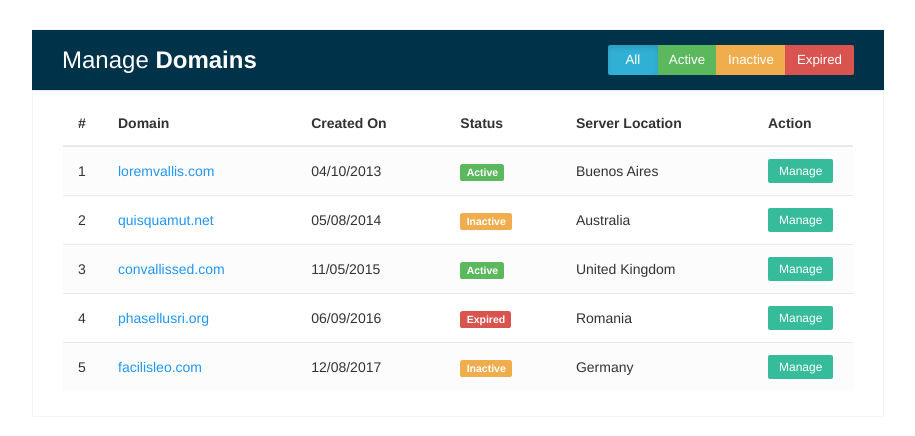
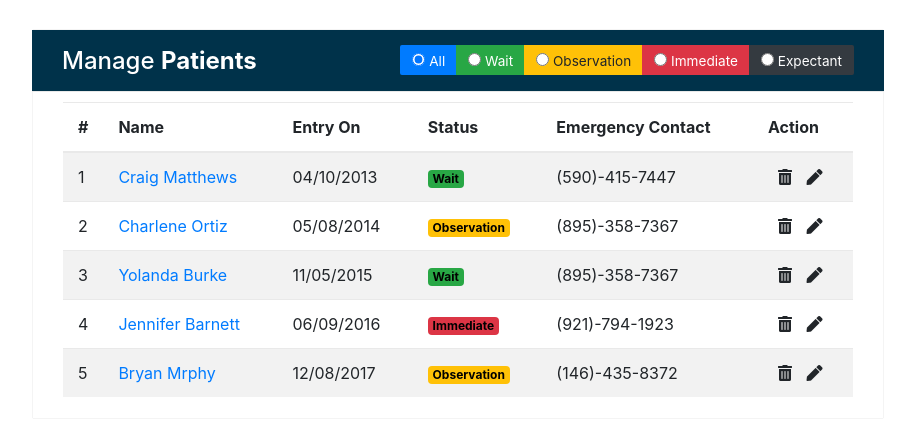
Before and after one commit to scammi/triage-client, a website: page index.html in a window 1280 px wide. Shown: the whole page, without its empty margins (182-1097 px from the left). Drawn offline with nearby package versions, Linux system fonts and the light colour scheme.

Commit message:
patient manager

```diff
--- a/index.html
+++ b/index.html
@@ -2,35 +2,36 @@
 <html lang="en">
 <head>
 <meta charset="utf-8">
-<meta http-equiv="X-UA-Compatible" content="IE=edge">
 <meta name="viewport" content="width=device-width, initial-scale=1">
-<title>Bootstrap Data Table with Filter Row Feature</title>
+<title>Patient Manager</title>
 <link rel="stylesheet" href="https://fonts.googleapis.com/css?family=Roboto|Varela+Round">
-<link rel="stylesheet" href="https://fonts.googleapis.com/icon?family=Material+Icons">
-<link rel="stylesheet" href="https://maxcdn.bootstrapcdn.com/font-awesome/4.7.0/css/font-awesome.min.css">
-<link rel="stylesheet" href="https://maxcdn.bootstrapcdn.com/bootstrap/3.3.7/css/bootstrap.min.css">
+<link rel="stylesheet" href="https://maxcdn.bootstrapcdn.com/bootstrap/4.0.0/css/bootstrap.min.css" integrity="sha384-Gn5384xqQ1aoWXA+058RXPxPg6fy4IWvTNh0E263XmFcJlSAwiGgFAW/dAiS6JXm" crossorigin="anonymous">
+<link rel="stylesheet" href="https://use.fontawesome.com/releases/v5.8.2/css/all.css" integrity="sha384-oS3vJWv+0UjzBfQzYUhtDYW+Pj2yciDJxpsK1OYPAYjqT085Qq/1cq5FLXAZQ7Ay" crossorigin="anonymous">
 <link rel="stylesheet" href="./src/css/index.css">
-<script src="https://maxcdn.bootstrapcdn.com/bootstrap/3.3.7/js/bootstrap.min.js"></script>
 </head>
+
 <body>
     <div class="table-wrapper">
         <div class="table-title">
             <div class="row">
-                <div class="col-sm-6"><h2>Manage <b>Domains</b></h2></div>
+                <div class="col-sm-6"><h2>Manage <b>Patients</b></h2></div>
                 <div class="col-sm-6">
-                    <div class="btn-group" data-toggle="buttons">
-                        <label class="btn btn-info active">
+                    <div class="btn-group" role="group" >
+                        <button type="button" class="btn btn-primary">
                             <input type="radio" name="status" value="all" checked="checked"> All
-                        </label>
-                        <label class="btn btn-success">
-                            <input type="radio" name="status" value="active"> Active
-                        </label>
-                        <label class="btn btn-warning">
-                            <input type="radio" name="status" value="inactive"> Inactive
-                        </label>
-                        <label class="btn btn-danger">
-                            <input type="radio" name="status" value="expired"> Expired
-                        </label>
+                        </button>
+                        <button type="button" class="btn btn-success">
+                            <input type="radio" name="status" value="active"> Wait
+                        </button>
+                        <button type="button" class="btn btn-warning">
+                            <input type="radio" name="status" value="inactive"> Observation
+                        </button>
+                        <button type="button" class="btn btn-danger">
+                            <input type="radio" name="status" value="expired"> Immediate
+                        </button>
+                        <button type="button" class="btn btn-dark">
+                            <input type="radio" name="status" value="expired"> Expectant
+                        </button>
                     </div>
                 </div>
             </div>
@@ -39,58 +40,61 @@
             <thead>
                 <tr>
                     <th>#</th>
-                    <th>Domain</th>
-                    <th>Created&nbsp;On</th>
+                    <th>Name</th>
+                    <th>Entry&nbsp;On</th>
                     <th>Status</th>
-                    <th>Server&nbsp;Location</th>
+                    <th>Emergency&nbsp;Contact</th>
                     <th>Action</th>
                 </tr>
             </thead>
             <tbody>
                 <tr data-status="active">
                     <td>1</td>
-                    <td><a href="#">loremvallis.com</a></td>
+                    <td><a href="#">Craig Matthews</a></td>
                     <td>04/10/2013</td>
-                    <td><span class="label label-success">Active</span></td>
-                    <td>Buenos Aires</td>
-                    <td><a href="#" class="btn btn-sm manage">Manage</a></td>
+                    <td><span class="label label-success">Wait</span></td>
+                    <td>(590)-415-7447</td>
+                    <td><i class="fas fa-trash-alt"></i> <i class="fas fa-pen"></i></td>
                 </tr>
                 <tr data-status="inactive">
                     <td>2</td>
-                    <td><a href="#">quisquamut.net</a></td>
+                    <td><a href="#">Charlene Ortiz</a></td>
                     <td>05/08/2014</td>
-                    <td><span class="label label-warning">Inactive</span></td>
-                    <td>Australia</td>
-                    <td><a href="#" class="btn btn-sm manage">Manage</a></td>
+                    <td><span class="label label-warning">Observation</span></td>
+                    <td>(895)-358-7367</td>
+                    <td><i class="fas fa-trash-alt"></i> <i class="fas fa-pen"></i></td>
                 </tr>
                 <tr data-status="active">
                     <td>3</td>
-                    <td><a href="#">convallissed.com</a></td>
+                    <td><a href="#">Yolanda Burke</a></td>
                     <td>11/05/2015</td>
-                    <td><span class="label label-success">Active</span></td>
-                    <td>United Kingdom</td>
-                    <td><a href="#" class="btn btn-sm manage">Manage</a></td>
+                    <td><span class="label label-success">Wait</span></td>
+                    <td>(895)-358-7367</td>
+                    <td><i class="fas fa-trash-alt"></i> <i class="fas fa-pen"></i></td>
                 </tr>
                 <tr data-status="expired">
                     <td>4</td>
-                    <td><a href="#">phasellusri.org</a></td>
+                    <td><a href="#">Jennifer Barnett</a></td>
                     <td>06/09/2016</td>
-                    <td><span class="label label-danger">Expired</span></td>
-                    <td>Romania</td>
-                    <td><a href="#" class="btn btn-sm manage">Manage</a></td>
+                    <td><span class="label label-danger">Immediate</span></td>
+                    <td>(921)-794-1923</td>
+                    <td><i class="fas fa-trash-alt"></i> <i class="fas fa-pen"></i></td>
                 </tr>
                 <tr data-status="inactive">
                     <td>5</td>
-                    <td><a href="#">facilisleo.com</a></td>
+                    <td><a href="#">Bryan Mrphy</a></td>
                     <td>12/08/2017</td>
-                    <td><span class="label label-warning">Inactive</span></td>
-                    <td>Germany</td>
-                    <td><a href="#" class="btn btn-sm manage">Manage</a></td>
+                    <td><span class="label label-warning">Observation</span></td>
+                    <td>(146)-435-8372</td>
+                    <td><i class="fas fa-trash-alt"></i> <i class="fas fa-pen"></i></td>
                 </tr>
-					<script src="https://ajax.googleapis.com/ajax/libs/jquery/1.12.4/jquery.min.js"></script>
-					<script src="./src/js/index.js" charset="utf-8"></script>
+
             </tbody>
         </table>
     </div>
+
+    <script src="https://ajax.googleapis.com/ajax/libs/jquery/1.12.4/jquery.min.js"></script>
+    <script src="https://maxcdn.bootstrapcdn.com/bootstrap/4.0.0/js/bootstrap.min.js" integrity="sha384-JZR6Spejh4U02d8jOt6vLEHfe/JQGiRRSQQxSfFWpi1MquVdAyjUar5+76PVCmYl" crossorigin="anonymous"></script>
+    <script src="./src/js/index.js" charset="utf-8"></script>
 </body>
 </html>
--- a/src/css/index.css
+++ b/src/css/index.css
@@ -1,7 +1,7 @@
 <style type="text/css">
     body {
         color: #566787;
-        background: #f5f5f5;
+    background: #f5f5f5;
 		font-family: 'Roboto', sans-serif;
 	}
 	.table-wrapper {
@@ -19,7 +19,7 @@
 		border-radius: 2px;
 		border: none;
 		padding: 6px 12px;
-		font-size: 95%;
+		font-size: 85%;
 		outline: none !important;
 		height: 30px;
 	}
@@ -37,7 +37,7 @@
 		font-size: 24px;
 	}
     table.table tr th, table.table tr td {
-        border-color: #e9e9e9;
+    border-color: #e9e9e9;
 		padding: 12px 15px;
 		vertical-align: middle;
     }
@@ -47,22 +47,13 @@
 	table.table tr th:last-child {
 		width: 100px;
 	}
-    table.table-striped tbody tr:nth-of-type(odd) {
-    	background-color: #fcfcfc;
-	}
 	table.table-striped.table-hover tbody tr:hover {
 		background: #f5f5f5;
 	}
-    table.table td a {
-        color: #2196f3;
+  table.table td i {
+    margin-left: 10px;
     }
-	table.table td .btn.manage {
-		padding: 2px 10px;
-		background: #37BC9B;
-		color: #fff;
-		border-radius: 2px;
-	}
-	table.table td .btn.manage:hover {
-		background: #2e9c81;
-	}
+  table.table td span {
+      color:#000000;
+  }
 </style>
```
